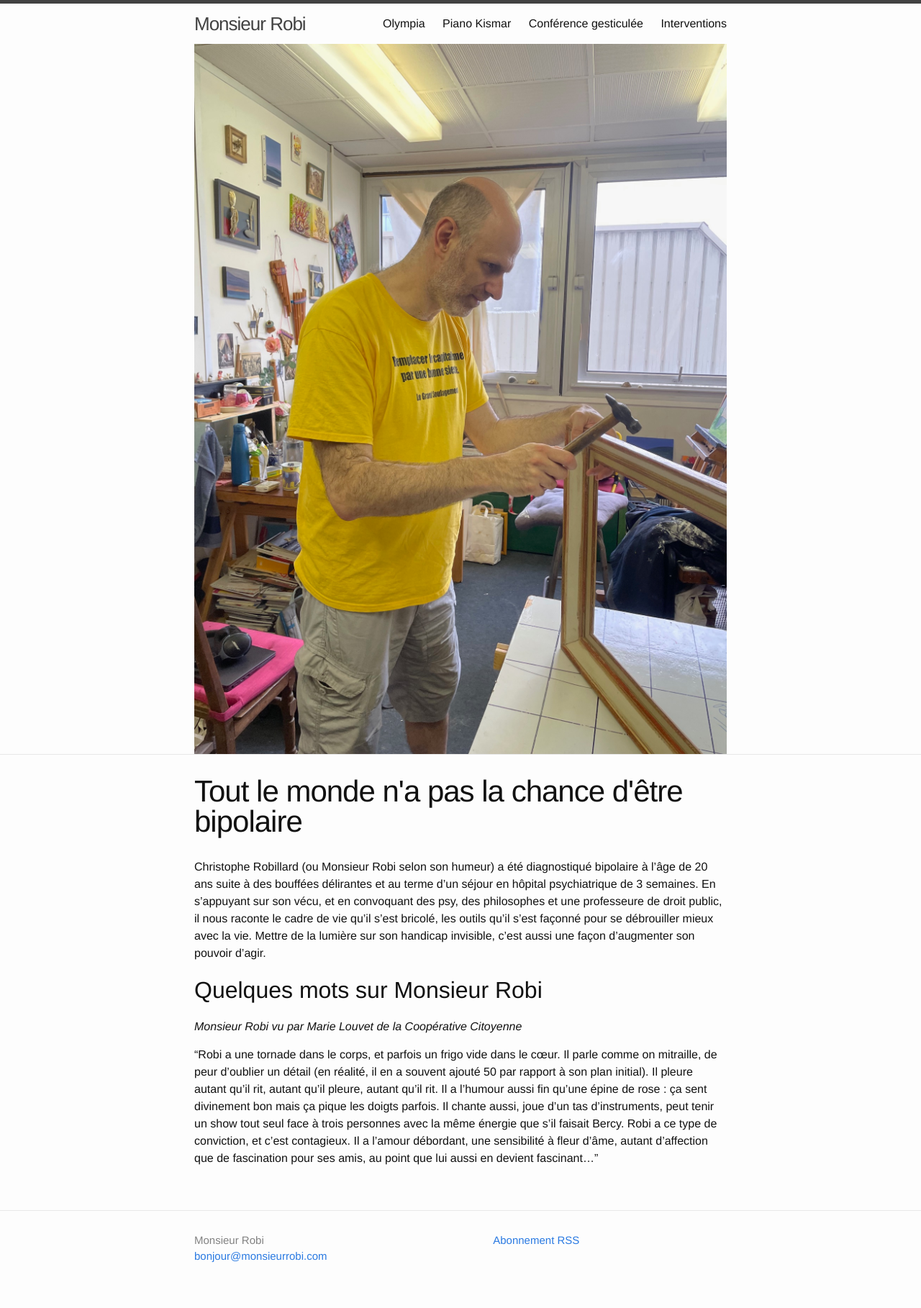
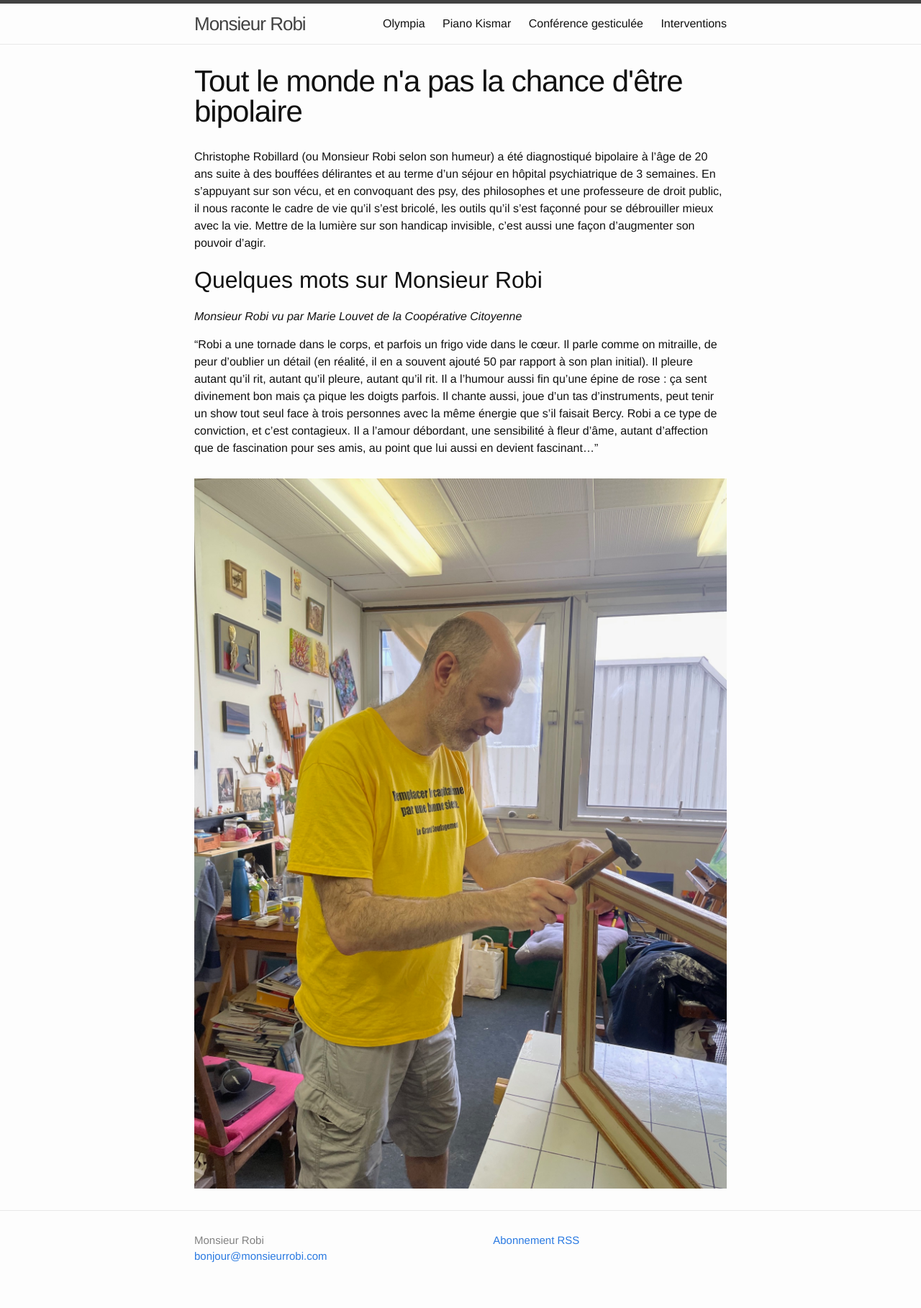
Before and after one commit to MonsieurRobi/monsieurrobi.github.io, a Jekyll site: the page built from 3-bipolaire.md, in a window 1280 px wide. Shown: the whole page at 72% size. Built offline with Jekyll 4.4.1, drawn with Linux system fonts in a browser that asks for light colours.

Commit message:
choose where to put cover image

```diff
--- a/_includes/header.html
+++ b/_includes/header.html
@@ -21,6 +21,8 @@
       </div>
     </nav>
   <div>
-    <img src="/assets/{{ include.cover | default: 'robi_back.jpg' }}">
+    {% if page.image_down != true %}
+      <img src="/assets/{{ include.cover | default: 'robi_back.jpg' }}">
+    {% endif %}
   </div>
 </header>
--- a/_layouts/default.html
+++ b/_layouts/default.html
@@ -12,6 +12,11 @@
     <div class="page-content">
       <div class="wrapper">
         {{ content }}
+        {% if page.image_down == true %}
+        <div>
+          <img src="/assets/{{ propale.image | default: 'robi_back.jpg' }}">
+        </div>
+        {% endif %}
       </div>
     </div>
 
```
Also changed, not shown: 3-bipolaire.md (+1 -0 lines).
